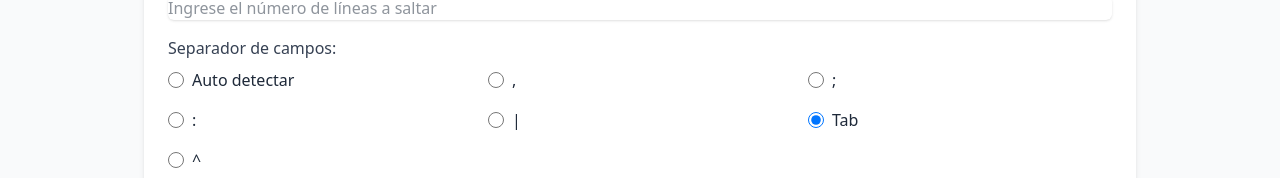
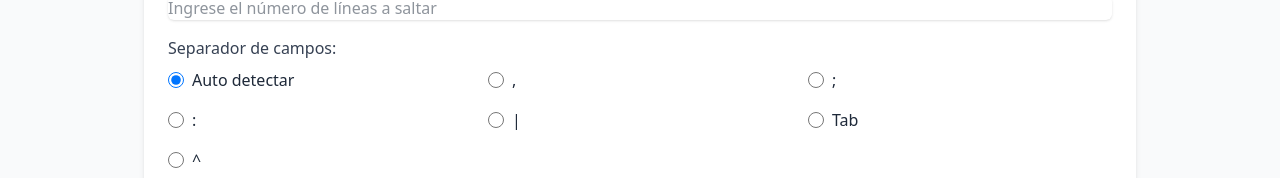
Before and after one commit to Fhernd/proy10_convertidor_csv_sql, a Vue app: page / in a window 1280 px wide. Shown: the part 561-739 px from the top of the page. Built offline with nearby package versions, Linux system fonts and the light colour scheme; the HTML template or start-up script is replaced by a standard one.

Commit message:
Uso de la función detectarDelimitador() en el componente principal. El funcionamiento es válido.

```diff
--- a/src/App.vue
+++ b/src/App.vue
@@ -68,12 +68,15 @@ import OpcionesInsert from "./components/OpcionesInsert.vue";
 import OpcionesFormato from "./components/OpcionesFormato.vue";
 import SalidaSQL from "./components/SalidaSQL.vue";
 
-// import { csvUtils } from '@/utils';
+import { csvUtils } from '@/utils';
 
-const separador = ref("Tab");
+const separador = ref("auto");
 
 const onPaste = (event) => {
-  console.log("Texto pegado:", event.clipboardData.getData("text"));
+  const textoCsv = event.clipboardData.getData("text");
+  const delimitador = csvUtils.detectarDelimitador(textoCsv);
+  console.log("Delimitador detectado:", delimitador);
+  separador.value = delimitador;
 };
 
 const onInput = (event) => {
```
